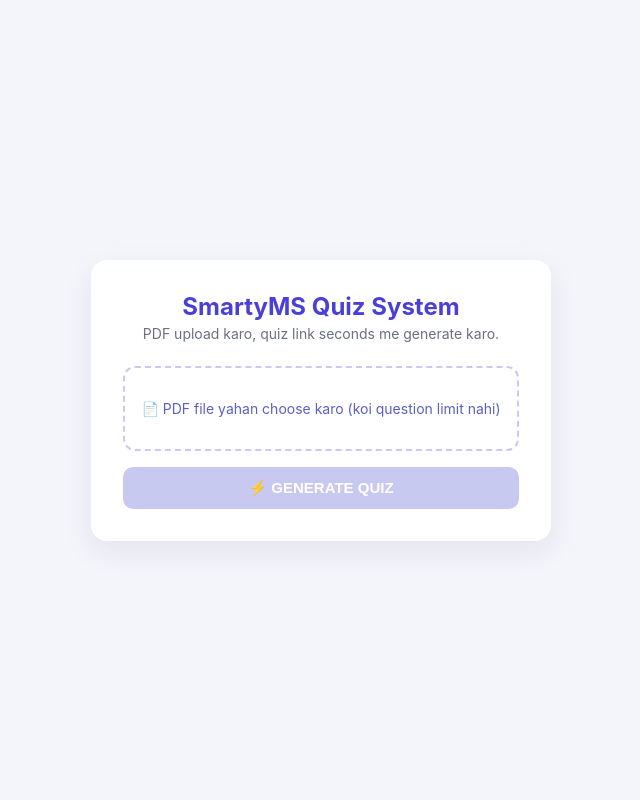
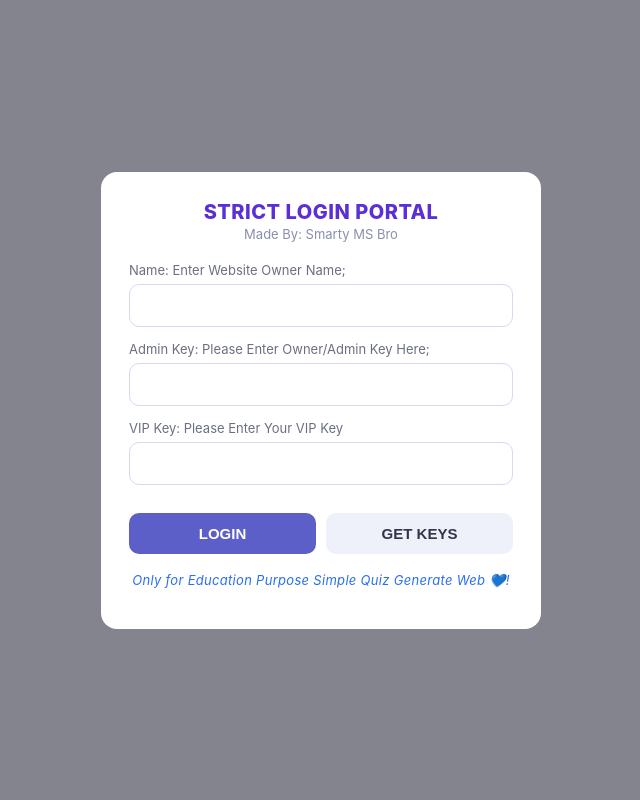
Before and after one commit to sigmacat786-sudo/Qsbropeedu, a Flask app: page / in a window 1280 px wide. Shown: the whole page, without its empty margins (319-959 px from the left). Run offline with Flask 3, Linux system fonts and the light colour scheme; parts of the project's set-up code (start-up, migrations or seed data) failed here and were passed over.

Commit message:
Add files via upload

```diff
--- a/templates/index.html
+++ b/templates/index.html
@@ -8,6 +8,34 @@
 </head>
 <body>
 
+  <!-- ── STRICT ADMIN LOGIN PORTAL (must pass before upload page shows) ─── -->
+  <div id="loginGate" class="modal">
+    <div class="modal-card gate-card">
+      <p class="login-title">STRICT LOGIN PORTAL</p>
+      <p class="login-subtitle">Made By: Smarty MS Bro</p>
+
+      <label class="gate-label" for="ownerNameInput">Name: Enter Website Owner Name;</label>
+      <input type="text" id="ownerNameInput" class="login-input" autocomplete="off" autocapitalize="off" spellcheck="false">
+
+      <label class="gate-label" for="adminKeyInput">Admin Key: Please Enter Owner/Admin Key Here;</label>
+      <input type="password" id="adminKeyInput" class="login-input" autocomplete="off" autocapitalize="off" spellcheck="false">
+
+      <label class="gate-label" for="vipKeyInput">VIP Key: Please Enter Your VIP Key</label>
+      <input type="password" id="vipKeyInput" class="login-input" autocomplete="off" autocapitalize="off" spellcheck="false">
+
+      <p id="loginError" class="gate-error hidden"></p>
+
+      <div class="gate-actions">
+        <button id="loginBtn" class="btn btn-primary">LOGIN</button>
+        <button id="getKeysBtn" class="btn btn-ghost">GET KEYS</button>
+      </div>
+
+      <p class="login-caption">Only for Education Purpose Simple Quiz Generate Web 💙!</p>
+    </div>
+  </div>
+
+  <!-- ── EXISTING UPLOAD PAGE (unchanged, just hidden until login passes) ─ -->
+  <div id="uploadWrapper" class="hidden">
     <div class="page-center">
       <div class="card upload-card">
         <h1 class="brand">SmartyMS Quiz System</h1>
@@ -27,6 +55,7 @@
         <div id="statusBox" class="status-box hidden"></div>
       </div>
     </div>
+  </div>
 
   <div id="toast" class="toast hidden"></div>
 
```
Lines whose indentation alone changed are shown as unchanged.
